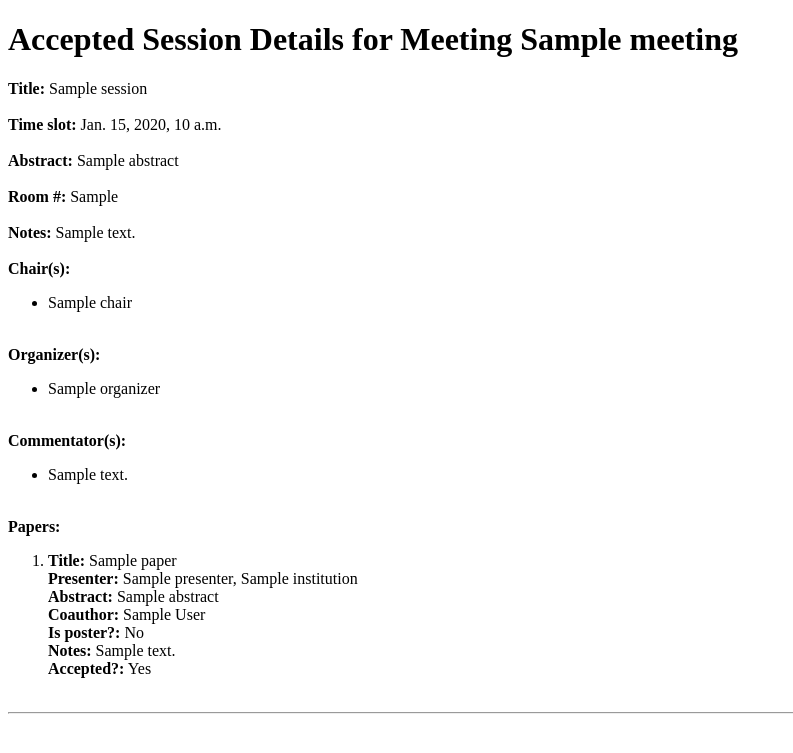
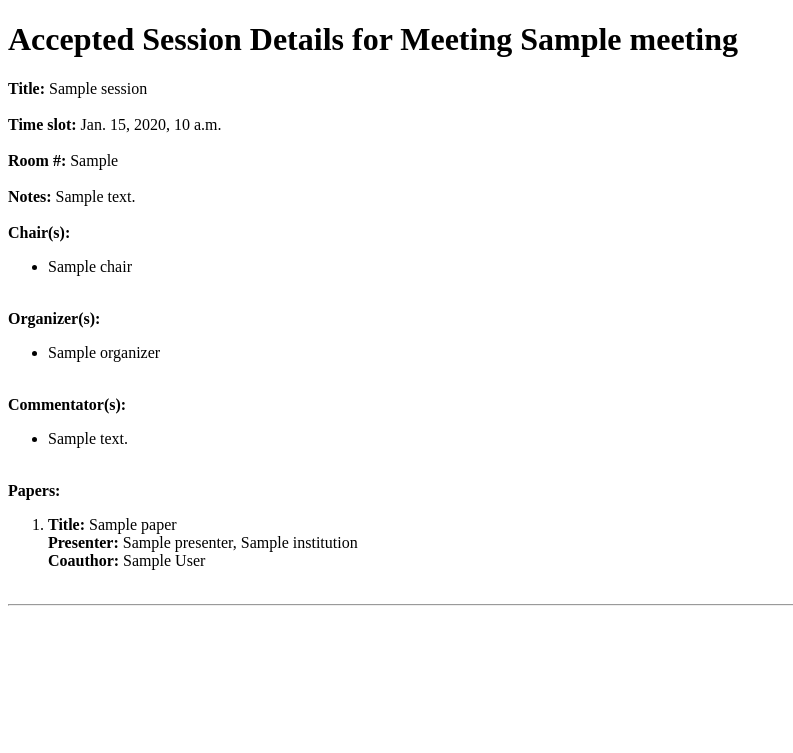
Before and after one commit to MasonM/django-conference, a Django app: template django_conference/templates/django_conference/sessions.html in a window 1280 px wide. Shown: the top 753 px of the page, without its empty margins (0-793 px from the left). Run offline with Django 3.2, Linux system fonts and the light colour scheme; the template is opened without the code that fills it: most values are stand-ins (such as "Sample title", 1, 10 or a date in 2020); parts of the project's set-up code (start-up, migrations or seed data) failed here and were passed over.

Commit message:
Removing details

```diff
--- a/django_conference/templates/django_conference/sessions.html
+++ b/django_conference/templates/django_conference/sessions.html
@@ -11,9 +11,6 @@
   {% if session.accepted %}
   <b>Title:</b> {{session}}<br/><br/>
   <b>Time slot:</b> {{session.get_time_slot_string}} <br/><br/>
-  {% if session.abstract %}
-  <b>Abstract:</b> {{session.abstract|linebreaksbr}}<br/><br/>
-  {% endif %}
   {% if session.room_no %}
   <b>Room #:</b> {{session.room_no}}<br/><br/>
   {% endif %}
@@ -50,31 +47,16 @@
   <b>Papers:</b><br/>
   <ol>
   {% for paper in session.papers.all %}
+  {% if paper.accepted %}
     <li>
       <b>Title:</b> {{paper}}<br/>
       <b>Presenter:</b> {{paper.presenter}}, {{paper.presenter.institution}}<br/>
-      <b>Abstract:</b> {{paper.abstract|linebreaksbr}}<br/>
       {% if paper.coauthor %}
       <b>Coauthor:</b> {{paper.coauthor}}<br/>
       {% endif %}
-      <b>Is poster?:</b> {{paper.is_poster|yesno:"Yes,No"}}<br/>
-      {% if paper.av_info %}
-      <b>Audiovisual Requirements:</b> {{paper.get_av_info_display}}<br/>
-      {% endif %}
-      {% if paper.notes %}
-      <b>Notes:</b> {{paper.notes}}<br/>
-      {% endif %}
-      <b>Accepted?:</b> {{paper.accepted|yesno:"Yes,No"}}<br/>
-      {% if paper.previous_meetings.all %}
-      <b>Previous Meetings:</b><br/>
-      <ul>
-        {% for prev_meeting in paper.previous_meetings.all %}
-        <li>{{prev_meeting}}</li>
-        {% endfor %}
-      </ul>
-      {% endif %}
       <br/>
     </li>
+  {% endif %}
   {% endfor %}
   </ol>
   {% endif %}
```
